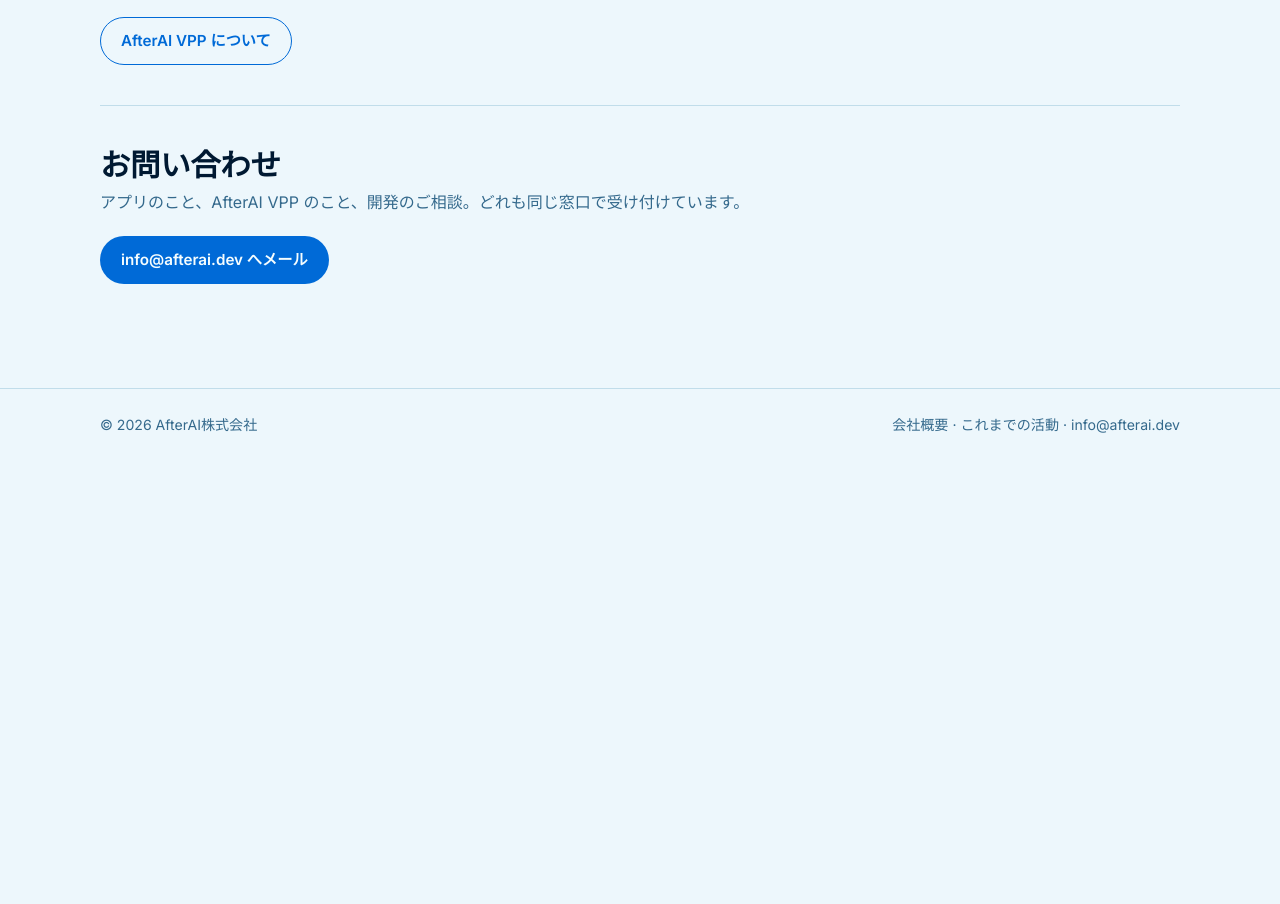
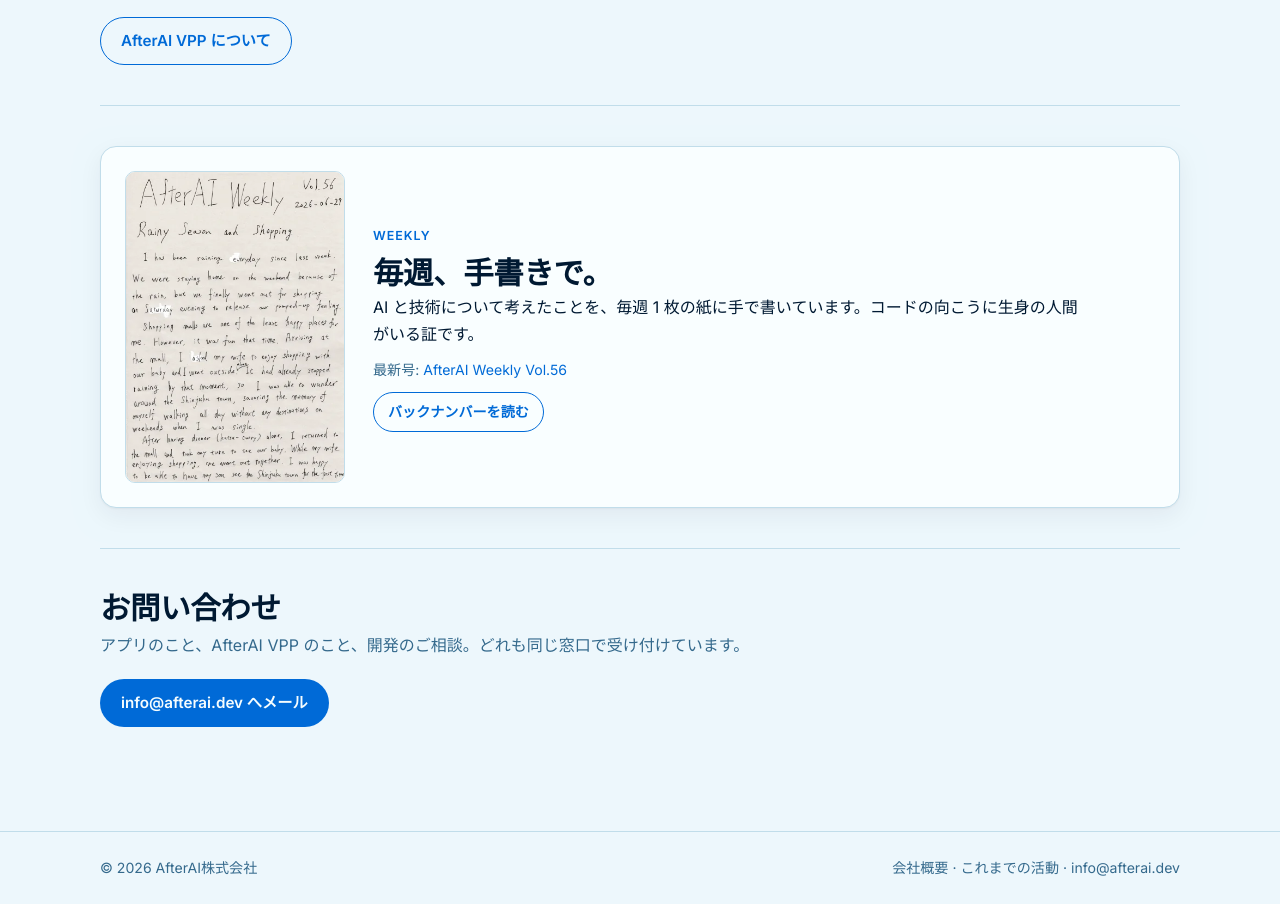
Before and after one commit to AfterAILab/AfterAILab.github.io, an Astro site: page / in a window 1280 px wide. Shown: the part 1150-2054 px from the top of the page. Before the commit the page ends 1611 px from the top, so only its background shows below. Built offline with nearby package versions, Linux system fonts and the light colour scheme; Astro itself is replaced by a stand-in of ours.

Commit message:
Bring the Weekly link back to the nav and the Weekly section to the top page
Restores what 8546528 removed: the nav item sits after VPP again, and the top
page shows the latest handwritten issue between the VPP and contact sections,
with the OG image pointing at that issue. The card now stacks on narrow
screens instead of squeezing the text next to a 220px thumbnail.

Co-Authored-By: Claude Fable 5.1 <noreply@anthropic.com>

```diff
--- a/src/layouts/Base.astro
+++ b/src/layouts/Base.astro
@@ -14,6 +14,7 @@ const fullTitle = title === siteName ? siteName : `${title} | ${siteName}`;
 const canonical = new URL(Astro.url.pathname, Astro.site);
 const nav = [
   { href: '/vpp/', label: 'VPP' },
+  { href: '/weekly/', label: 'Weekly' },
   { href: '/about/', label: 'About' },
   { href: '/#contact', label: 'お問い合わせ' },
 ];
--- a/src/pages/index.astro
+++ b/src/pages/index.astro
@@ -2,11 +2,14 @@
 import Base from '../layouts/Base.astro';
 import AppCard from '../components/AppCard.astro';
 import { apps } from '../data/apps';
+import { getLatestIssue, webpSrcset } from '../lib/weekly';
+
+const latest = await getLatestIssue();
 ---
 <Base
   title="AfterAI"
   description="暮らしの中で使う Web アプリ(わりぽん・kondate・CapySteps)と、蓄電池を VPP リソースに変える AfterAI VPP。AfterAI株式会社。"
-  ogImage="/img/og/apps.png"
+  ogImage={latest.image}
 >
   <section class="hero">
     <span class="eyebrow">AfterAI</span>
@@ -43,6 +46,31 @@ import { apps } from '../data/apps';
     <a class="btn btn-outline" href="/vpp/">AfterAI VPP について</a>
   </section>
 
+  <section class="section" id="weekly">
+    <div class="card weekly-card">
+      <a class="weekly-thumb" href={latest.url}>
+        <img
+          src={latest.webp[400]}
+          srcset={webpSrcset(latest, [400, 800])}
+          sizes="220px"
+          alt={latest.title}
+          loading="lazy"
+          width="400"
+          height="569"
+        />
+      </a>
+      <div class="weekly-text">
+        <span class="eyebrow">Weekly</span>
+        <h2>毎週、手書きで。</h2>
+        <p>
+          AI と技術について考えたことを、毎週 1 枚の紙に手で書いています。コードの向こうに生身の人間がいる証です。
+        </p>
+        <p class="muted small">最新号: <a href={latest.url}>{latest.title}</a></p>
+        <a class="btn btn-outline btn-sm" href="/weekly/">バックナンバーを読む</a>
+      </div>
+    </div>
+  </section>
+
   <section class="section" id="contact">
     <div class="section-head">
       <h2>お問い合わせ</h2>
@@ -59,8 +87,13 @@ import { apps } from '../data/apps';
   .apps-note { margin-top: 20px; color: var(--color-text-secondary); font-size: 0.95rem; }
   .sp { display: none; }
   .phrase { display: inline-block; }
+  .weekly-card { display: grid; grid-template-columns: 220px minmax(0, 1fr); gap: 28px; align-items: center; }
+  .weekly-thumb img { border-radius: var(--radius-sm); border: 1px solid var(--color-border); }
+  .weekly-text p { margin-bottom: 10px; }
   @media (max-width: 760px) {
     .hero { padding-top: 24px; }
     .sp { display: inline; }
+    .weekly-card { grid-template-columns: 1fr; }
+    .weekly-thumb { max-width: 220px; }
   }
 </style>
```
